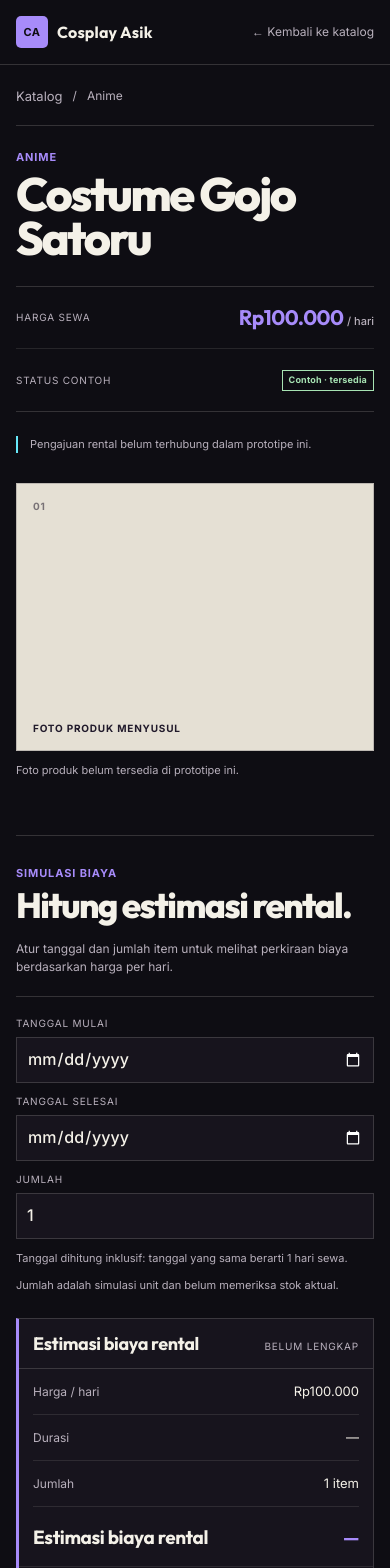
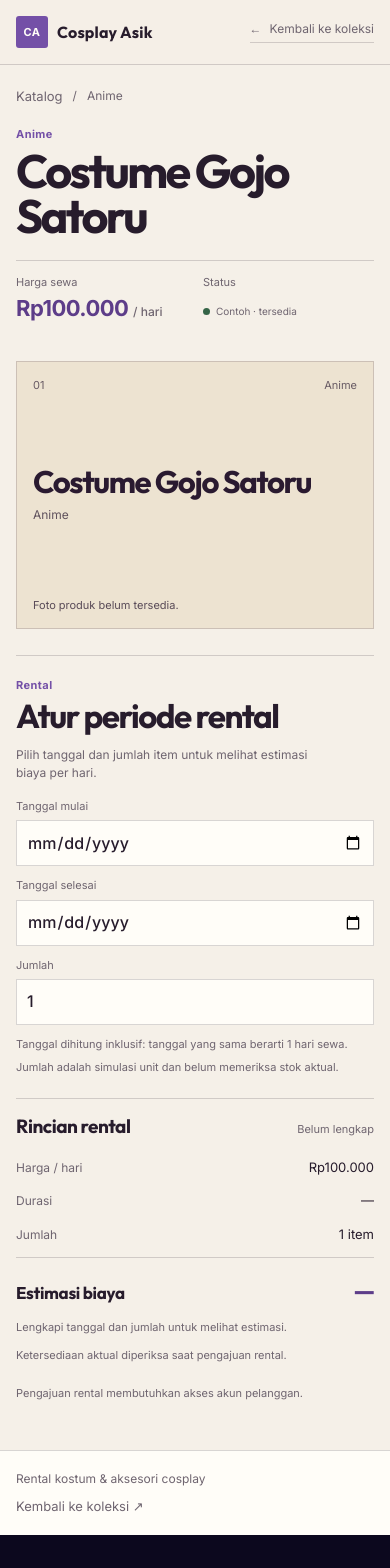
Before and after one commit to Ardihh/gas-cihuy, a Next.js app: page /product/1 in a window 390 px wide. Shown: the top 1568 px of the page. After the commit the page ends 1535 px from the top, so only its background shows below. Built offline with nearby package versions, Linux system fonts and the light colour scheme.

Commit message:
feat: align product detail with storefront design

```diff
--- a/app/product/[id]/RentalCalculator.js
+++ b/app/product/[id]/RentalCalculator.js
@@ -34,12 +34,11 @@ export default function RentalCalculator({ priceLabel, pricePerDay }) {
     <section className={styles.calculatorSection} aria-labelledby="calculator-title">
       <div className={styles.calculatorIntro}>
         <div>
-          <p className={styles.sectionLabel}>Simulasi biaya</p>
-          <h2 id="calculator-title">Hitung estimasi rental.</h2>
+          <p className={styles.sectionLabel}>Rental</p>
+          <h2 id="calculator-title">Atur periode rental</h2>
         </div>
         <p>
-          Atur tanggal dan jumlah item untuk melihat perkiraan biaya berdasarkan harga per
-          hari.
+          Pilih tanggal dan jumlah item untuk melihat estimasi biaya per hari.
         </p>
       </div>
 
@@ -105,7 +104,7 @@ export default function RentalCalculator({ priceLabel, pricePerDay }) {
 
         <aside className={styles.estimate} aria-labelledby="estimate-title">
           <div className={styles.estimateHeader}>
-            <h3 id="estimate-title">Estimasi biaya rental</h3>
+            <h3 id="estimate-title">Rincian rental</h3>
             <span>{total === null ? "Belum lengkap" : "Simulasi"}</span>
           </div>
           <dl className={styles.estimateBreakdown}>
@@ -122,17 +121,17 @@ export default function RentalCalculator({ priceLabel, pricePerDay }) {
               <dd>{quantity === null ? "—" : `${quantity} item`}</dd>
             </div>
             <div className={styles.estimateTotal}>
-              <dt>Estimasi biaya rental</dt>
+              <dt>Estimasi biaya</dt>
               <dd>{total === null ? "—" : formatRupiah(total)}</dd>
             </div>
           </dl>
           <p className={styles.estimateFormula} aria-live="polite">
             {total === null
-              ? "Lengkapi dua tanggal dan jumlah untuk melihat total estimasi."
+              ? "Lengkapi tanggal dan jumlah untuk melihat estimasi."
               : `${priceLabel} × ${duration} hari × ${quantity}`}
           </p>
           <p className={styles.estimateAvailability}>
-            Ini hanya simulasi biaya. Ketersediaan aktual akan diperiksa pada tahap berikutnya.
+            Ketersediaan aktual diperiksa saat pengajuan rental.
           </p>
         </aside>
       </div>
--- a/app/product/[id]/page.js
+++ b/app/product/[id]/page.js
@@ -48,7 +48,7 @@ export default async function ProductPage({ params }) {
             <span>Cosplay Asik</span>
           </Link>
           <Link href="/#katalog" className={styles.backLink}>
-            ← Kembali ke katalog
+            <span aria-hidden="true">←</span> Kembali ke koleksi
           </Link>
         </div>
       </header>
@@ -62,14 +62,6 @@ export default async function ProductPage({ params }) {
           </nav>
 
           <div className={styles.productLayout}>
-            <div className={styles.productMediaColumn}>
-              <div className={styles.productMedia} data-category={product.category} aria-hidden="true">
-                <span className={styles.mediaNumber}>{String(product.id).padStart(2, "0")}</span>
-                <span className={styles.mediaLabel}>Foto produk menyusul</span>
-              </div>
-              <p className={styles.mediaNote}>Foto produk belum tersedia di prototipe ini.</p>
-            </div>
-
             <section className={styles.productInfo} aria-labelledby="product-title">
               <p className={styles.sectionLabel}>{product.category}</p>
               <h1 id="product-title">{product.name}</h1>
@@ -82,27 +74,42 @@ export default async function ProductPage({ params }) {
                   </dd>
                 </div>
                 <div>
-                  <dt>Status contoh</dt>
+                  <dt>Status</dt>
                   <dd className={isLimited ? styles.statusLimited : styles.statusAvailable}>
+                    <span className={styles.statusDot} aria-hidden="true" />
                     {getProductStatusLabel(product)}
                   </dd>
                 </div>
               </dl>
+            </section>
 
-              <p className={styles.prototypeNote}>
-                Pengajuan rental belum terhubung dalam prototipe ini.
-              </p>
-            </section>
+            <div className={styles.productMediaColumn}>
+              <div className={styles.productMedia} data-category={product.category}>
+                <div className={styles.mediaMeta}>
+                  <span>{String(product.id).padStart(2, "0")}</span>
+                  <span>{product.category}</span>
+                </div>
+                <div className={styles.mediaSpecimen}>
+                  <p className={styles.mediaName}>{product.name}</p>
+                  <span className={styles.mediaCategory}>{product.category}</span>
+                </div>
+                <span className={styles.mediaLabel}>Foto produk belum tersedia.</span>
+              </div>
+            </div>
+
+            <RentalCalculator priceLabel={product.price} pricePerDay={pricePerDay} />
+
+            <p className={styles.accessNote}>
+              Pengajuan rental membutuhkan akses akun pelanggan.
+            </p>
           </div>
-
-          <RentalCalculator priceLabel={product.price} pricePerDay={pricePerDay} />
         </div>
       </main>
 
       <footer className={styles.footer}>
         <div className={styles.detailInner}>
           <span>Rental kostum &amp; aksesori cosplay</span>
-          <Link href="/#katalog">Kembali ke katalog ↗</Link>
+          <Link href="/#katalog">Kembali ke koleksi ↗</Link>
         </div>
       </footer>
     </div>
--- a/app/product/[id]/page.module.css
+++ b/app/product/[id]/page.module.css
@@ -1,13 +1,15 @@
 .page {
-  --page-bg: #0e0d13;
-  --page-surface: #17141d;
-  --page-text: #f4f1e8;
-  --page-muted: #b8b0bc;
-  --page-line: rgba(244, 241, 232, 0.16);
-  --page-violet: #a78bfa;
-  --page-cyan: #67e8f9;
-  --page-good: #a7e3b3;
-  --page-limited: #f1c66b;
+  --page-bg: #f5f0e8;
+  --page-paper: #fffdf8;
+  --page-plum-deep: #2a1a30;
+  --page-text: #271c2c;
+  --page-muted: #6f6570;
+  --page-line: rgba(39, 28, 44, 0.18);
+  --page-violet: #7450a7;
+  --page-violet-dark: #5d3d89;
+  --page-good: #356447;
+  --page-limited: #8b5a1c;
+  --page-danger: #a3443b;
   min-height: 100vh;
   overflow-x: hidden;
   background: var(--page-bg);
@@ -19,14 +21,18 @@
   -webkit-tap-highlight-color: transparent;
 }
 
-.page a:focus-visible {
-  outline: 2px solid var(--page-cyan);
+.page a:focus-visible,
+.page input:focus-visible {
+  outline: 2px solid var(--page-violet);
   outline-offset: 4px;
 }
 
 .header {
+  position: sticky;
+  top: 0;
+  z-index: 20;
   border-bottom: 1px solid var(--page-line);
-  background: var(--page-bg);
+  background: rgba(245, 240, 232, 0.96);
 }
 
 .headerInner {
@@ -60,9 +66,9 @@
   width: 32px;
   height: 32px;
   place-items: center;
-  border-radius: 5px;
+  border-radius: 3px;
   background: var(--page-violet);
-  color: var(--page-bg);
+  color: var(--page-paper);
   font-family: var(--font-body);
   font-size: 11px;
   font-weight: 800;
@@ -76,6 +82,15 @@
   font-size: 13px;
   text-decoration: none;
   transition: color 160ms ease;
+}
+
+.backLink {
+  display: inline-flex;
+  align-items: center;
+  flex-shrink: 0;
+  gap: 8px;
+  border-bottom: 1px solid var(--page-line);
+  padding-bottom: 4px;
 }
 
 .backLink:hover,
@@ -94,71 +109,28 @@
   display: flex;
   align-items: center;
   gap: 10px;
-  padding: 30px 0 26px;
+  padding: 28px 0 22px;
   color: var(--page-muted);
   font-size: 12px;
 }
 
 .productLayout {
   display: grid;
-  grid-template-columns: minmax(0, 0.95fr) minmax(360px, 0.8fr);
-  align-items: center;
-  gap: 64px;
-  padding-bottom: 82px;
-}
-
-.productMediaColumn {
-  min-width: 0;
-}
-
-.productMedia {
-  display: flex;
-  flex-direction: column;
-  justify-content: space-between;
-  aspect-ratio: 4 / 5;
-  max-height: 560px;
-  border: 1px solid rgba(33, 26, 43, 0.2);
-  padding: 24px;
-  background: #e5e0d4;
-  color: #211a2b;
-}
-
-.productMedia[data-category="Game"] {
-  background: #dce3d9;
-}
-
-.productMedia[data-category="Aksesoris"] {
-  background: #ddd7e5;
-}
-
-.mediaNumber,
-.mediaLabel {
-  font-size: 10px;
-  font-weight: 700;
-  letter-spacing: 0.08em;
-  line-height: 1.2;
-  text-transform: uppercase;
-}
-
-.mediaNumber {
-  opacity: 0.55;
-}
-
-.mediaLabel {
-  font-size: 12px;
-}
-
-.mediaNote {
-  margin: 12px 0 0;
-  color: var(--page-muted);
-  font-size: 12px;
-  line-height: 1.4;
+  grid-template-columns: minmax(0, 1.08fr) minmax(360px, 0.92fr);
+  grid-template-areas:
+    "media info"
+    "media rental"
+    "media access";
+  align-items: start;
+  column-gap: clamp(36px, 5vw, 72px);
+  row-gap: 24px;
+  padding-bottom: 64px;
 }
 
 .productInfo {
+  grid-area: info;
   min-width: 0;
-  border-left: 1px solid var(--page-line);
-  padding: 12px 0 12px 32px;
+  padding-top: 4px;
 }
 
 .sectionLabel {
@@ -166,148 +138,199 @@
   color: var(--page-violet);
   font-size: 11px;
   font-weight: 700;
-  letter-spacing: 0.08em;
+  letter-spacing: 0.04em;
   line-height: 1.3;
-  text-transform: uppercase;
 }
 
 .productInfo h1 {
-  max-width: 620px;
-  margin: 9px 0 32px;
+  max-width: 600px;
+  margin: 10px 0 24px;
   color: var(--page-text);
   font-family: var(--font-display);
-  font-size: clamp(44px, 5.4vw, 72px);
-  font-weight: 800;
-  letter-spacing: -0.05em;
-  line-height: 0.94;
+  font-size: clamp(48px, 5.1vw, 68px);
+  font-weight: 700;
+  letter-spacing: -0.055em;
+  line-height: 0.95;
 }
 
 .productFacts {
+  display: grid;
+  grid-template-columns: repeat(2, minmax(0, 1fr));
+  gap: 16px 24px;
   margin: 0;
   border-top: 1px solid var(--page-line);
-  border-bottom: 1px solid var(--page-line);
+  padding: 16px 0;
 }
 
 .productFacts > div {
-  display: flex;
-  align-items: center;
-  justify-content: space-between;
-  gap: 24px;
-  min-height: 66px;
-  border-bottom: 1px solid rgba(244, 241, 232, 0.1);
-}
-
-.productFacts > div:last-child {
-  border-bottom: 0;
+  display: grid;
+  min-width: 0;
+  gap: 6px;
 }
 
 .productFacts dt {
   color: var(--page-muted);
-  font-size: 10px;
-  letter-spacing: 0.08em;
+  font-size: 11px;
   line-height: 1.3;
-  text-transform: uppercase;
 }
 
 .productFacts dd {
   margin: 0;
-  text-align: right;
+  text-align: left;
 }
 
 .priceValue {
-  color: var(--page-violet);
-  font-family: var(--font-display);
+  color: var(--page-violet-dark);
+  font-family: var(--font-body);
   font-size: 24px;
   font-weight: 700;
   letter-spacing: -0.025em;
+  line-height: 1.15;
   white-space: nowrap;
 }
 
 .priceValue span {
   color: var(--page-muted);
-  font-family: var(--font-body);
-  font-size: 11px;
+  font-size: 12px;
   font-weight: 500;
   letter-spacing: 0;
 }
 
 .statusAvailable,
 .statusLimited {
-  border: 1px solid currentColor;
-  padding: 4px 6px;
-  font-size: 9px;
-  font-weight: 700;
-  letter-spacing: 0.02em;
-  line-height: 1.15;
-  white-space: nowrap;
+  display: inline-flex;
+  align-items: center;
+  gap: 6px;
+  color: var(--page-muted);
+  font-size: 11px;
+  line-height: 1.3;
 }
 
-.statusAvailable {
+.statusDot {
+  width: 7px;
+  height: 7px;
+  flex: 0 0 7px;
+  border-radius: 50%;
+  background: currentColor;
+}
+
+.statusAvailable .statusDot {
   color: var(--page-good);
 }
 
-.statusLimited {
+.statusLimited .statusDot {
   color: var(--page-limited);
 }
 
-.prototypeNote {
-  max-width: 430px;
-  margin: 24px 0 0;
-  border-left: 2px solid var(--page-cyan);
-  padding-left: 12px;
-  color: var(--page-muted);
+.productMediaColumn {
+  grid-area: media;
+  min-width: 0;
+  align-self: start;
+}
+
+.productMedia {
+  display: flex;
+  flex-direction: column;
+  justify-content: space-between;
+  aspect-ratio: 4 / 3;
+  border: 1px solid rgba(57, 36, 63, 0.18);
+  padding: 20px;
+  background: #ede3d1;
+  color: var(--page-plum-deep);
+}
+
+.productMedia[data-category="Game"] {
+  background: #dfe8dc;
+}
+
+.productMedia[data-category="Aksesoris"] {
+  background: #ded4e7;
+}
+
+.mediaMeta {
+  display: flex;
+  align-items: baseline;
+  justify-content: space-between;
+  gap: 16px;
+  color: rgba(42, 26, 48, 0.68);
+  font-size: 11px;
+  line-height: 1.3;
+}
+
+.mediaSpecimen {
+  max-width: 360px;
+  margin: auto 0;
+  padding: 28px 0;
+}
+
+.mediaName {
+  margin: 0;
+  font-family: var(--font-display);
+  font-size: clamp(28px, 3.2vw, 43px);
+  font-weight: 600;
+  letter-spacing: -0.045em;
+  line-height: 0.96;
+}
+
+.mediaCategory {
+  display: block;
+  margin-top: 10px;
+  color: rgba(42, 26, 48, 0.72);
   font-size: 12px;
-  line-height: 1.5;
+  line-height: 1.3;
+}
+
+.mediaLabel {
+  color: rgba(42, 26, 48, 0.76);
+  font-size: 11px;
+  line-height: 1.3;
 }
 
 .calculatorSection {
+  grid-area: rental;
+  min-width: 0;
   border-top: 1px solid var(--page-line);
-  padding: 32px 0 82px;
+  padding-top: 24px;
 }
 
 .calculatorIntro {
-  display: grid;
-  grid-template-columns: minmax(0, 1fr) minmax(250px, 360px);
-  align-items: end;
-  gap: 40px;
+  display: flex;
+  align-items: flex-end;
+  justify-content: space-between;
+  gap: 18px;
 }
 
 .calculatorIntro h2 {
-  margin: 8px 0 0;
+  margin: 7px 0 0;
   color: var(--page-text);
   font-family: var(--font-display);
-  font-size: clamp(30px, 3.4vw, 42px);
-  font-weight: 800;
+  font-size: clamp(26px, 3vw, 32px);
+  font-weight: 600;
   letter-spacing: -0.045em;
   line-height: 0.98;
 }
 
 .calculatorIntro > p {
-  max-width: 360px;
+  max-width: 230px;
   margin: 0;
   color: var(--page-muted);
-  font-size: 13px;
-  line-height: 1.5;
+  font-size: 12px;
+  line-height: 1.45;
 }
 
 .calculatorBody {
-  display: grid;
-  grid-template-columns: minmax(0, 0.9fr) minmax(360px, 1.1fr);
-  align-items: start;
-  gap: 56px;
-  margin-top: 24px;
-  border-top: 1px solid var(--page-line);
+  display: block;
+  margin-top: 20px;
 }
 
 .calculatorForm {
   min-width: 0;
-  padding-top: 20px;
 }
 
 .calculatorFields {
   display: grid;
-  grid-template-columns: repeat(3, minmax(0, 1fr));
-  gap: 16px;
+  grid-template-columns: repeat(2, minmax(0, 1fr));
+  gap: 16px 12px;
 }
 
 .calculatorField {
@@ -316,33 +339,35 @@
   gap: 7px;
 }
 
+.calculatorField:last-child {
+  grid-column: 1 / -1;
+  max-width: 180px;
+}
+
 .calculatorField label {
   color: var(--page-muted);
-  font-size: 10px;
-  letter-spacing: 0.08em;
+  font-size: 11px;
   line-height: 1.3;
-  text-transform: uppercase;
 }
 
 .calculatorField input {
   width: 100%;
-  min-height: 44px;
+  min-height: 46px;
   border: 1px solid var(--page-line);
   border-radius: 0;
   padding: 9px 10px;
-  background: var(--page-surface);
+  background: var(--page-paper);
   color: var(--page-text);
-  font: 500 13px/1.2 var(--font-body);
-  color-scheme: dark;
+  font: 500 14px/1.2 var(--font-body);
+  color-scheme: light;
 }
 
 .calculatorField input:focus-visible {
-  outline: 2px solid var(--page-cyan);
-  outline-offset: 3px;
+  border-color: var(--page-violet);
 }
 
 .calculatorField input[aria-invalid="true"] {
-  border-color: var(--page-limited);
+  border-color: var(--page-danger);
 }
 
 .calculatorHint,
@@ -354,58 +379,57 @@
   line-height: 1.45;
 }
 
+.calculatorHint + .calculatorHint {
+  margin-top: 7px;
+}
+
 .errorMessage {
-  color: #f3c4b5;
+  margin-top: 8px;
+  color: var(--page-danger);
 }
 
 .estimate {
   min-width: 0;
-  margin-top: 20px;
-  border: 1px solid var(--page-line);
-  border-left: 3px solid var(--page-violet);
-  background: var(--page-surface);
+  margin-top: 24px;
+  border-top: 1px solid var(--page-line);
+  padding-top: 20px;
 }
 
 .estimateHeader {
   display: flex;
   align-items: baseline;
   justify-content: space-between;
-  gap: 20px;
-  border-bottom: 1px solid var(--page-line);
-  padding: 16px 18px 14px;
+  gap: 16px;
 }
 
 .estimateHeader h3 {
   margin: 0;
   color: var(--page-text);
   font-family: var(--font-display);
-  font-size: 19px;
-  font-weight: 700;
-  letter-spacing: -0.02em;
+  font-size: 20px;
+  font-weight: 600;
+  letter-spacing: -0.025em;
   line-height: 1.05;
 }
 
 .estimateHeader span {
+  flex-shrink: 0;
   color: var(--page-muted);
-  font-size: 10px;
-  letter-spacing: 0.08em;
+  font-size: 11px;
   line-height: 1.3;
-  text-transform: uppercase;
-  white-space: nowrap;
 }
 
 .estimateBreakdown {
-  margin: 0;
-  padding: 0 18px;
+  margin: 14px 0 0;
+  padding: 0;
 }
 
 .estimateBreakdown > div {
   display: flex;
   align-items: baseline;
   justify-content: space-between;
-  gap: 20px;
-  border-bottom: 1px solid rgba(244, 241, 232, 0.1);
-  padding: 13px 0;
+  gap: 16px;
+  padding: 8px 0;
 }
 
 .estimateBreakdown dt,
@@ -416,52 +440,67 @@
 .estimateBreakdown dt {
   color: var(--page-muted);
   font-size: 12px;
+  line-height: 1.35;
 }
 
 .estimateBreakdown dd {
   color: var(--page-text);
   font-size: 13px;
+  line-height: 1.35;
   text-align: right;
   white-space: nowrap;
 }
 
 .estimateTotal {
-  border-bottom: 0 !important;
-  padding: 17px 0 16px !important;
+  margin-top: 6px;
+  border-top: 1px solid var(--page-line);
+  padding: 16px 0 10px !important;
 }
 
 .estimateTotal dt,
 .estimateTotal dd {
   color: var(--page-text);
   font-family: var(--font-display);
-  font-size: 19px;
-  font-weight: 700;
+  font-size: 17px;
+  font-weight: 600;
   letter-spacing: -0.02em;
 }
 
 .estimateTotal dd {
-  color: var(--page-violet);
+  color: var(--page-violet-dark);
+  font-size: 27px;
+  letter-spacing: -0.045em;
 }
 
 .estimateFormula,
 .estimateAvailability {
   margin: 0;
-  border-top: 1px solid rgba(244, 241, 232, 0.1);
-  padding: 13px 18px;
   color: var(--page-muted);
   font-size: 11px;
   line-height: 1.45;
 }
 
+.estimateFormula {
+  padding-top: 2px;
+}
+
 .estimateAvailability {
-  border-top-color: var(--page-line);
   padding-top: 12px;
-  padding-bottom: 15px;
+}
+
+.accessNote {
+  grid-area: access;
+  max-width: 430px;
+  margin: -4px 0 0;
+  color: var(--page-muted);
+  font-size: 11px;
+  line-height: 1.45;
 }
 
 .footer {
   border-top: 1px solid var(--page-line);
-  padding: 24px 0;
+  padding: 22px 0;
+  background: var(--page-paper);
   color: var(--page-muted);
   font-size: 12px;
 }
@@ -473,41 +512,40 @@
   gap: 24px;
 }
 
-@media (max-width: 960px) {
+@media (min-width: 901px) and (max-width: 1100px) {
+  .calculatorIntro {
+    display: grid;
+    gap: 12px;
+  }
+
+  .calculatorIntro > p {
+    max-width: 360px;
+  }
+}
+
+@media (max-width: 900px) {
   .productLayout {
     grid-template-columns: 1fr;
-    align-items: start;
-    gap: 32px;
-  }
-
-  .productInfo {
-    order: -1;
-    border-top: 1px solid var(--page-line);
-    border-left: 0;
-    padding: 28px 0 0;
+    grid-template-areas:
+      "info"
+      "media"
+      "rental"
+      "access";
+    gap: 28px;
   }
 
   .productMedia {
-    aspect-ratio: 4 / 3;
-    max-width: 680px;
-    max-height: none;
-  }
-
-  .calculatorIntro,
-  .calculatorBody {
-    grid-template-columns: 1fr;
-  }
-
-  .calculatorBody {
-    gap: 0;
-  }
-
-  .estimate {
-    margin-top: 24px;
+    max-width: 720px;
   }
 }
 
-@media (max-width: 760px) {
+@media (min-width: 681px) and (max-width: 900px) {
+  .productMedia {
+    aspect-ratio: 16 / 9;
+  }
+}
+
+@media (max-width: 680px) {
   .headerInner {
     gap: 12px;
     min-height: 64px;
@@ -516,8 +554,6 @@
 
   .backLink {
     font-size: 12px;
-    white-space: nowrap;
-    text-align: right;
   }
 
   .detailInner {
@@ -525,55 +561,65 @@
   }
 
   .breadcrumb {
-    padding: 22px 0 20px;
+    padding: 22px 0 18px;
   }
 
   .productLayout {
-    gap: 30px;
-    padding-bottom: 56px;
-  }
-
-  .productInfo {
-    padding-top: 24px;
+    gap: 26px;
+    padding-bottom: 48px;
   }
 
   .productInfo h1 {
-    margin: 8px 0 26px;
-    font-size: clamp(42px, 12vw, 58px);
+    margin: 8px 0 22px;
+    font-size: clamp(40px, 12vw, 54px);
   }
 
-  .productFacts > div {
-    min-height: 62px;
+  .productFacts {
+    gap: 14px 16px;
+    padding: 14px 0;
   }
 
   .priceValue {
-    font-size: 21px;
+    font-size: 22px;
+  }
+
+  .statusAvailable,
+  .statusLimited {
+    font-size: 10px;
   }
 
   .productMedia {
     aspect-ratio: 4 / 3;
-    max-width: none;
     padding: 16px;
   }
 
+  .mediaSpecimen {
+    padding: 18px 0;
+  }
+
+  .mediaName {
+    font-size: clamp(26px, 8vw, 36px);
+  }
+
   .calculatorSection {
-    padding: 30px 0 56px;
+    padding-top: 22px;
   }
 
   .calculatorIntro {
-    gap: 17px;
+    display: grid;
+    gap: 14px;
   }
 
   .calculatorIntro h2 {
-    font-size: clamp(30px, 9vw, 40px);
+    font-size: clamp(27px, 8.5vw, 34px);
   }
 
   .calculatorIntro > p {
-    font-size: 12px;
+    max-width: 300px;
   }
 
   .calculatorBody {
-    margin-top: 20px;
+    margin-top: 18px;
   }
 
   .calculatorFields {
@@ -581,39 +627,26 @@
     gap: 12px;
   }
 
+  .calculatorField:last-child {
+    grid-column: auto;
+    max-width: none;
+  }
+
   .calculatorField input {
-    min-height: 46px;
     font-size: 16px;
   }
 
-  .calculatorHint,
-  .errorMessage {
-    font-size: 11px;
-  }
-
   .estimate {
-    margin-top: 24px;
-  }
-
-  .estimateHeader,
-  .estimateBreakdown,
-  .estimateFormula,
-  .estimateAvailability {
-    padding-left: 14px;
-    padding-right: 14px;
+    margin-top: 22px;
+    padding-top: 18px;
   }
 
   .estimateHeader h3 {
-    font-size: 18px;
+    font-size: 19px;
   }
 
-  .mediaLabel {
-    font-size: 10px;
-  }
-
-  .mediaNote,
-  .prototypeNote {
-    font-size: 11px;
+  .estimateTotal dd {
+    font-size: 25px;
   }
 
   .footer {
@@ -623,7 +656,35 @@
   .footer .detailInner {
     align-items: flex-start;
     flex-direction: column;
-    gap: 10px;
+    gap: 9px;
+  }
+}
+
+@media (max-width: 360px) {
+  .productFacts {
+    grid-template-columns: 1fr;
+    gap: 12px;
+  }
+
+  .headerInner {
+    gap: 8px;
+    padding-right: 12px;
+    padding-left: 12px;
+  }
+
+  .logo {
+    gap: 6px;
+    font-size: 14px;
+  }
+
+  .logoMark {
+    width: 28px;
+    height: 28px;
+    font-size: 10px;
+  }
+
+  .backLink {
+    font-size: 11px;
   }
 }
 
```
